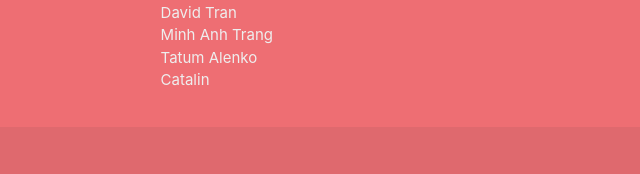
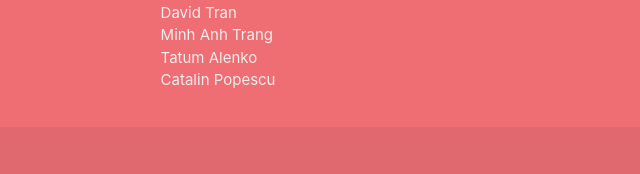
Before and after one commit to tatumalenko/fcc-jamstack-hackathon-2018, a Gatsby site: page /homepage in a window 1280 px wide. Shown: the part 1370-1544 px from the top of the page, 640-1280 px from the left. Built offline with nearby package versions, Linux system fonts and the light colour scheme; Gatsby itself is replaced by a stand-in of ours.

Commit message:
added Cat github profile link

```diff
--- a/src/pages/homepage.js
+++ b/src/pages/homepage.js
@@ -78,8 +78,11 @@ const Home = () => (
                 </a>
               </li>
               <li>
-                <a class="grey-text text-lighten-3" href="#!">
-                  Catalin
+                <a
+                  class="grey-text text-lighten-3"
+                  href="https://github.com/catalinp86"
+                >
+                  Catalin Popescu
                 </a>
               </li>
             </ul>
```
